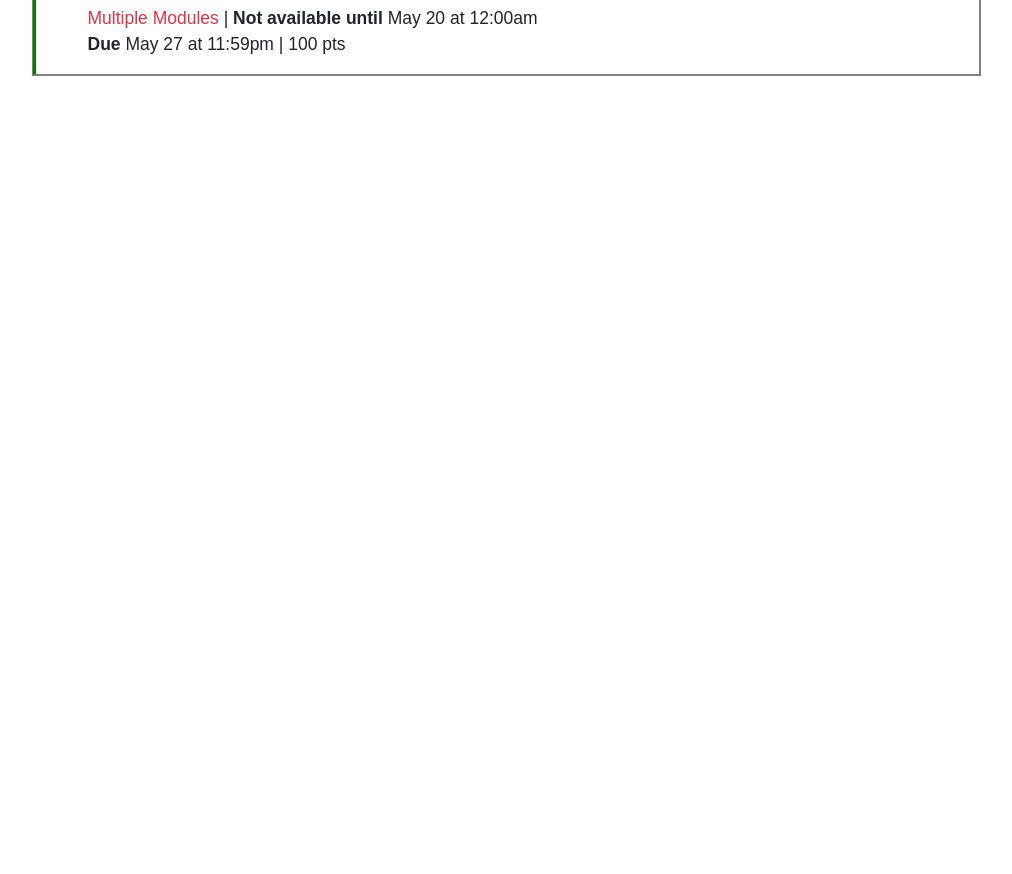
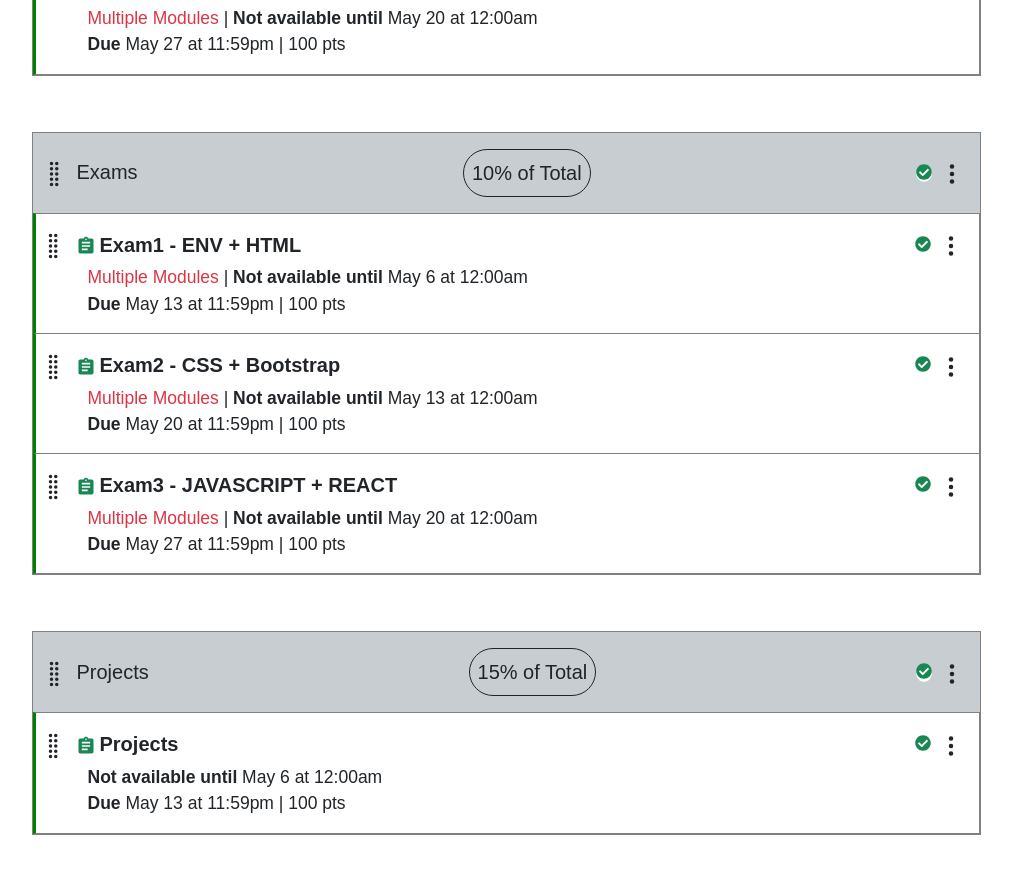
Before and after one commit to arthsindekar/kambaz-next-js, a Next.js app: page /Courses/1234/Assignments in a window 1280 px wide. Shown: the part 1120-1994 px from the top of the page, without its empty margins (263-1275 px from the left). Before the commit the page ends 1268 px from the top, so only its background shows below. Built offline with nearby package versions, Linux system fonts and the light colour scheme.

Commit message:
changed assignments

```diff
--- a/src/app/(Kambaz)/Courses/[cid]/Assignments/page.tsx
+++ b/src/app/(Kambaz)/Courses/[cid]/Assignments/page.tsx
@@ -181,6 +181,100 @@ export default function Assignments() {
           </ListGroupItem>
         </ListGroup>
       </Row>
+
+      <Row className="m-2">
+        <ListGroup className="rounded-0" id="wd-assignments">
+
+          <ListGroupItem className="wd-module p-0 mb-5 fs-5 border-gray">
+            <div className="wd-title p-3 ps-2 bg-secondary d-flex justify-content-between align-items-center">
+              <div>
+                <BsGripVertical className="me-2 fs-3" />
+                Exams
+              </div> <span className="border border-dark rounded-5 p-2">10% of Total</span><LessonControlButtons/>
+
+            </div>
+            <ListGroup className="wd-lessons rounded-0">
+              <ListGroupItem className="wd-lesson p-3 ps-1">
+                <BsGripVertical className="me-2 fs-3" />
+                <Link
+                  href="/Courses/1234/Assignments/123"
+                  className="wd-assignment-link text-decoration-none text-dark fw-bold"
+                >
+                <MdAssignment className="me-1 text-success"/>
+                  Exam1 - ENV + HTML
+                </Link><LessonControlButtons/>
+                <div className="small mt-1 ps-5">
+                  <span className="text-danger">Multiple Modules</span> | <b>Not available until</b> May 6 at 12:00am{" "}
+                  <br />
+                  <b>Due</b> May 13 at 11:59pm | 100 pts
+                </div>
+              </ListGroupItem>
+
+              <ListGroupItem className="wd-lesson p-3 ps-1">
+                <BsGripVertical className="me-2 fs-3" />
+                <Link
+                  href="/Courses/1234/Assignments/123"
+                  className="wd-assignment-link text-decoration-none text-dark fw-bold"
+                >
+                  <MdAssignment className="me-1 text-success"/>Exam2 - CSS + Bootstrap
+                </Link> <LessonControlButtons/>
+                <div className="small mt-1 ps-5">
+                  <span className="text-danger">Multiple Modules</span> | <b>Not available until</b> May 13 at
+                  12:00am <br />
+                  <b>Due</b> May 20 at 11:59pm | 100 pts
+                </div>
+              </ListGroupItem>
+
+              <ListGroupItem className="wd-lesson p-3 ps-1">
+                <BsGripVertical className="me-2 fs-3" />
+                <Link
+                  href="/Courses/1234/Assignments/123"
+                  className="wd-assignment-link text-decoration-none text-dark fw-bold"
+                >
+                  <MdAssignment className="me-1 text-success"/>Exam3 - JAVASCRIPT + REACT
+                </Link> <LessonControlButtons/>
+                <div className="small mt-1 ps-5">
+                  <span className="text-danger">Multiple Modules</span> | <b>Not available until</b> May 20 at
+                  12:00am <br />
+                  <b>Due</b> May 27 at 11:59pm | 100 pts
+                </div>
+              </ListGroupItem>
+            </ListGroup>
+          </ListGroupItem>
+        </ListGroup>
+      </Row>
+
+      <Row className="m-2">
+        <ListGroup className="rounded-0" id="wd-assignments">
+
+          <ListGroupItem className="wd-module p-0 mb-5 fs-5 border-gray">
+            <div className="wd-title p-3 ps-2 bg-secondary d-flex justify-content-between align-items-center">
+              <div>
+                <BsGripVertical className="me-2 fs-3" />
+                Projects
+              </div> <span className="border border-dark rounded-5 p-2">15% of Total</span><LessonControlButtons/>
+
+            </div>
+            <ListGroup className="wd-lessons rounded-0">
+              <ListGroupItem className="wd-lesson p-3 ps-1">
+                <BsGripVertical className="me-2 fs-3" />
+                <Link
+                  href="/Courses/1234/Assignments/123"
+                  className="wd-assignment-link text-decoration-none text-dark fw-bold"
+                >
+                <MdAssignment className="me-1 text-success"/>
+                  Projects
+                </Link><LessonControlButtons/>
+                <div className="small mt-1 ps-5">
+                   <b>Not available until</b> May 6 at 12:00am{" "}
+                  <br />
+                  <b>Due</b> May 13 at 11:59pm | 100 pts
+                </div>
+              </ListGroupItem>
+            </ListGroup>
+          </ListGroupItem>
+        </ListGroup>
+      </Row>
     </div>
   );
 }
--- a/src/app/(Kambaz)/Courses/[cid]/layout.tsx
+++ b/src/app/(Kambaz)/Courses/[cid]/layout.tsx
@@ -17,7 +17,7 @@ import { FaBook, FaInbox, FaRegCircleUser } from "react-icons/fa6";
 import { AiOutlineDashboard, AiOutlinePinterest } from "react-icons/ai";
 import { IoMdSettings } from "react-icons/io";
 import { VscFileSubmodule } from "react-icons/vsc";
-import { SiQuizlet, SiZoom } from "react-icons/si";
+import { SiCanvas, SiQuizlet, SiZoom } from "react-icons/si";
 import { MdAssignment } from "react-icons/md";
 import { IoBookmarksOutline } from "react-icons/io5";
 import { RxDropdownMenu, RxHamburgerMenu } from "react-icons/rx";
@@ -37,6 +37,10 @@ export default async function CoursesLayout({
             </DropdownToggle>
 
             <DropdownMenu>
+              <DropdownItem className="text-danger" href="/Dashboard">
+                <SiCanvas  className="fs-1 text-danger m-2" />
+                Kambaz
+              </DropdownItem>
               <DropdownItem className="text-danger" href="/Account">
                 <FaRegCircleUser className="fs-1 text-danger m-2" />
                 Account
```
